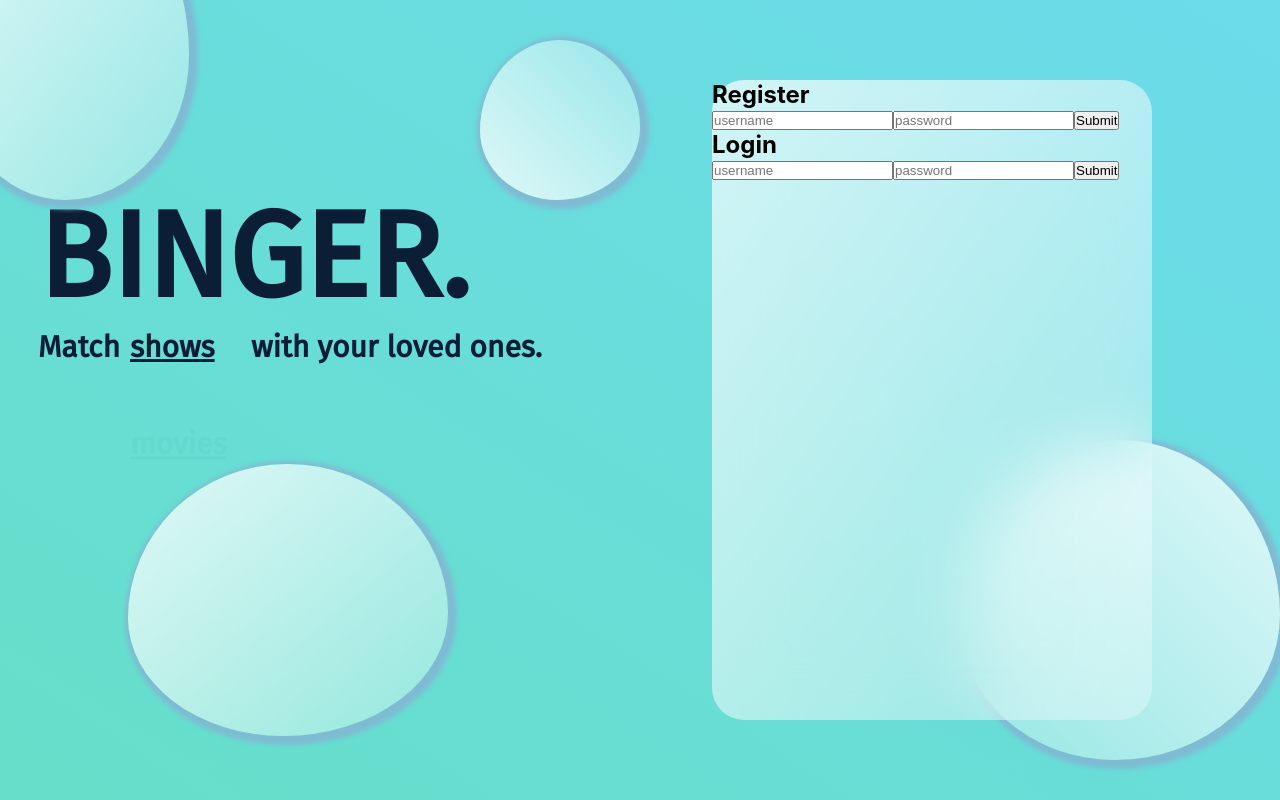
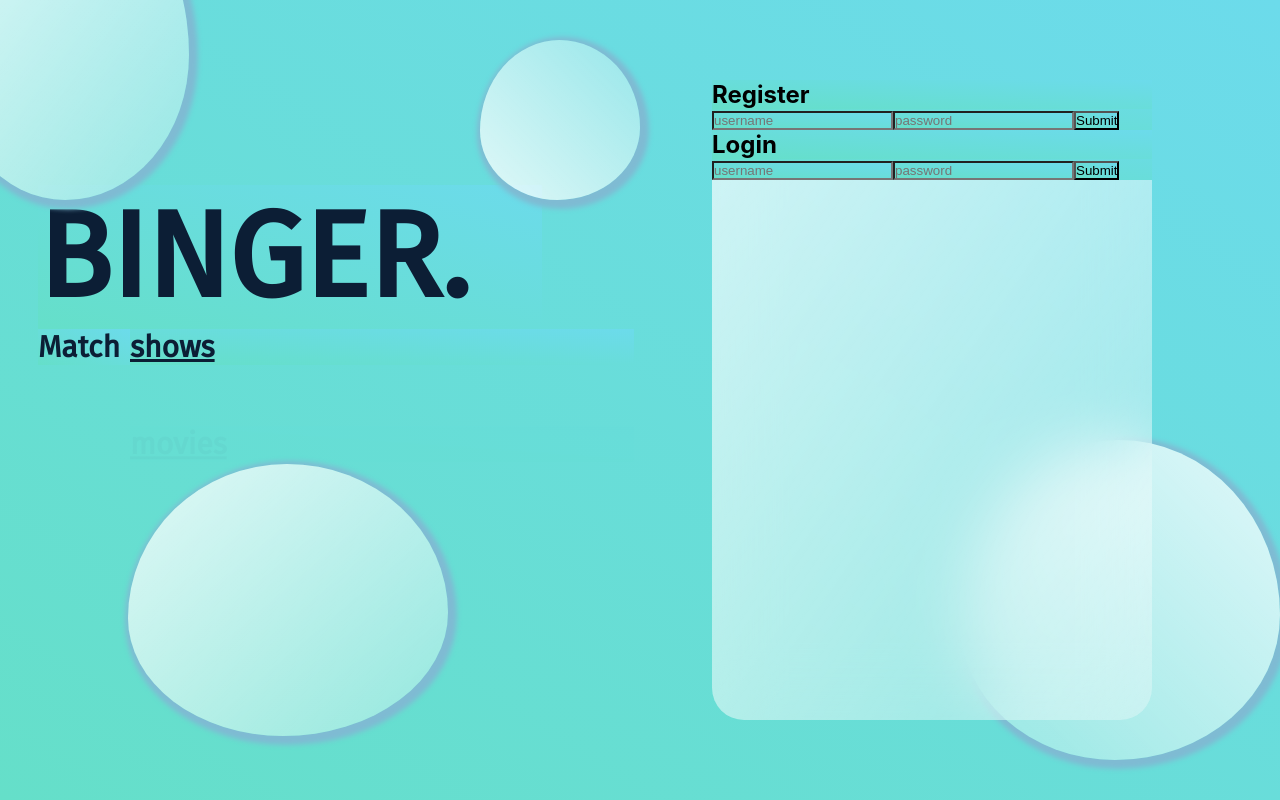
Before and after one commit to YididiyaM/Binger, a React (Create React App) app: page / in a window 1280 px wide. Built offline with nearby package versions, Linux system fonts and the light colour scheme.

Commit message:
slight refactor

```diff
--- a/src/App.css
+++ b/src/App.css
@@ -1 +1,7 @@
 @import "./components/pages/loginPage/LoginPage.css";
+* {
+  margin: 0;
+  padding: 0;
+  box-sizing: border-box;
+  background: linear-gradient(to right top, #65dfc9, #6cdbeb);
+}
--- a/src/components/pages/loginPage/LoginPage.css
+++ b/src/components/pages/loginPage/LoginPage.css
@@ -1,18 +1,11 @@
 @import url("https://fonts.googleapis.com/css2?family=Fira+Sans&display=swap");
-* {
-  margin: 0;
-  padding: 0;
-  box-sizing: border-box;
-}
 
 main {
   min-height: 100vh;
-  background: linear-gradient(to right top, #65dfc9, #6cdbeb);
   display: flex;
   align-items: center;
   justify-content: center;
 }
-
 .headline {
   position: absolute;
   margin-bottom: 250px;
```
